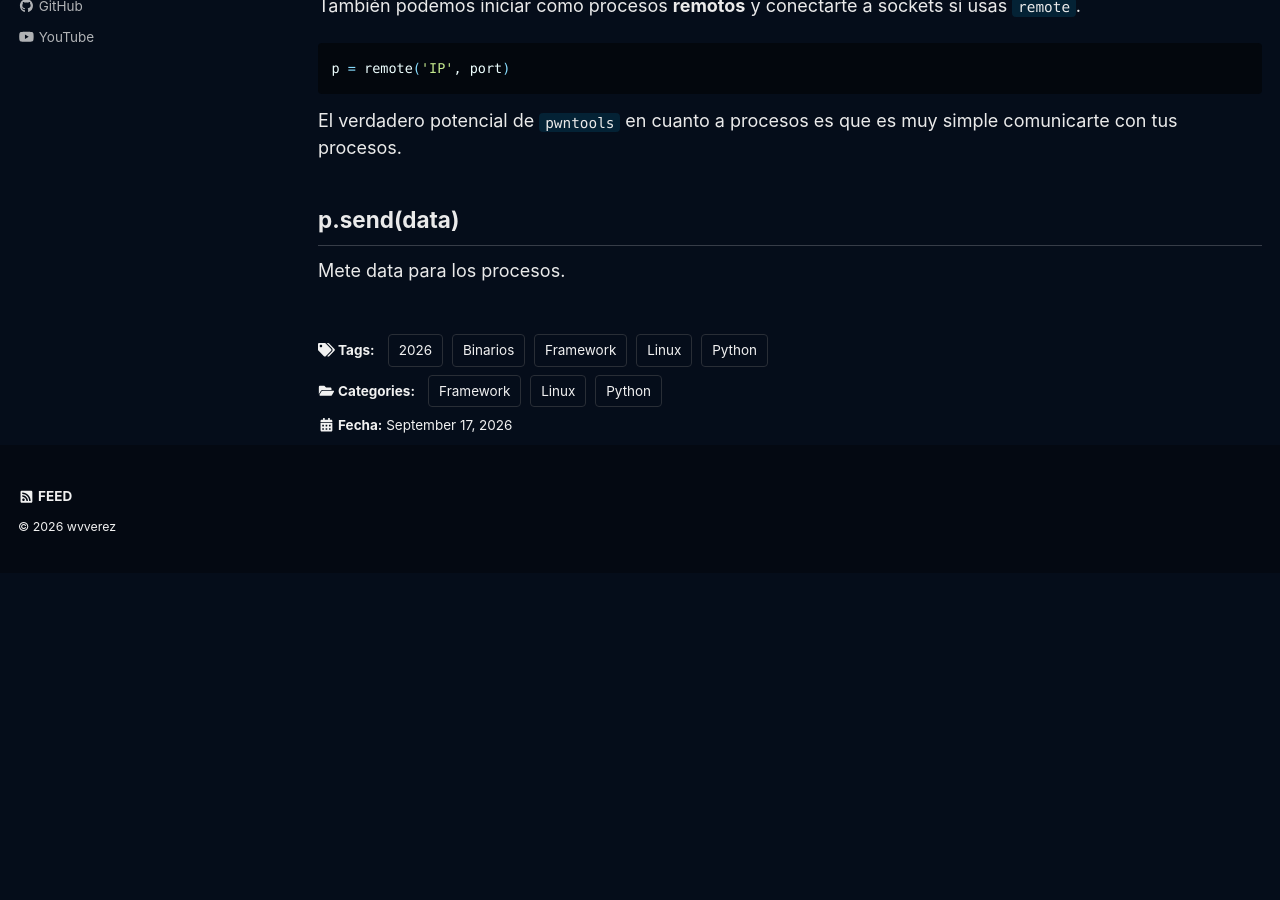
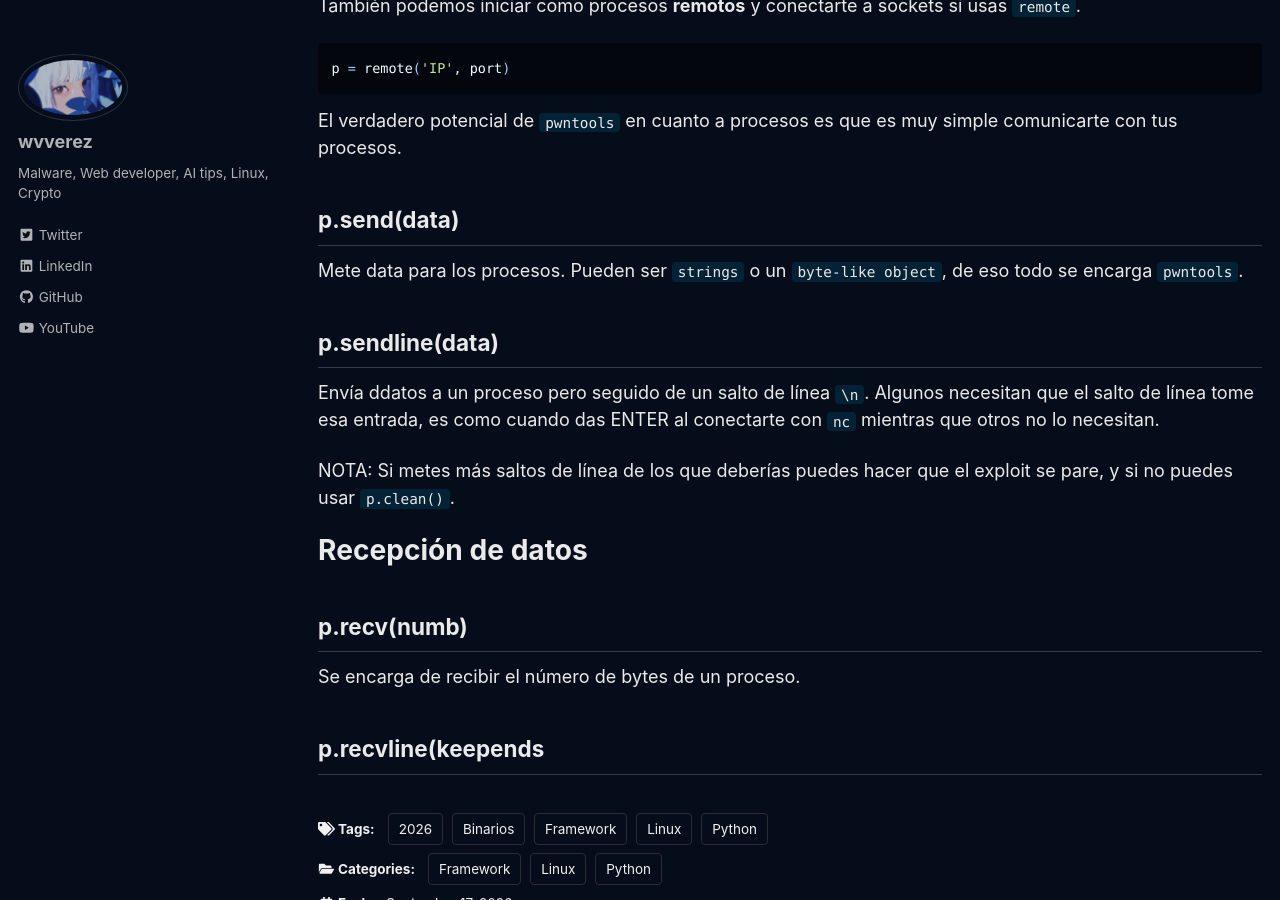
Before and after one commit to wvverez/wvverez.github.io, a Jekyll site: the page built from _posts/2026-09-17-pwntools.md, in a window 1280 px wide and 900 px high, scrolled down 1301 px. Built offline with Jekyll 4.4.1, drawn with Linux system fonts in a browser that asks for light colours; cached includes are drawn as plain includes; a script that is not in the unit is left out; before the commit the page ends 1874 px from its top, so only the background shows below that.

Commit message:
Update 2026-09-17-pwntools.md

```diff
--- a/_posts/2026-09-17-pwntools.md
+++ b/_posts/2026-09-17-pwntools.md
@@ -61,4 +61,18 @@ El verdadero potencial de `pwntools` en cuanto a procesos es que es muy simple c
 
 ## p.send(data)
 
-Mete data para los procesos.
+Mete data para los procesos. Pueden ser `strings` o un `byte-like object`, de eso todo se encarga `pwntools`.
+
+## p.sendline(data)
+
+Envía ddatos a un proceso pero seguido de un salto de línea `\n`. Algunos necesitan que el salto de línea tome esa entrada, es como cuando das ENTER al conectarte con `nc` mientras que otros no lo necesitan.
+
+NOTA: Si metes más saltos de línea de los que deberías puedes hacer que el exploit se pare, y si no puedes usar `p.clean()`.
+
+# Recepción de datos
+
+## p.recv(numb)
+
+Se encarga de recibir el número de bytes de un proceso.
+
+## p.recvline(keepends
```
